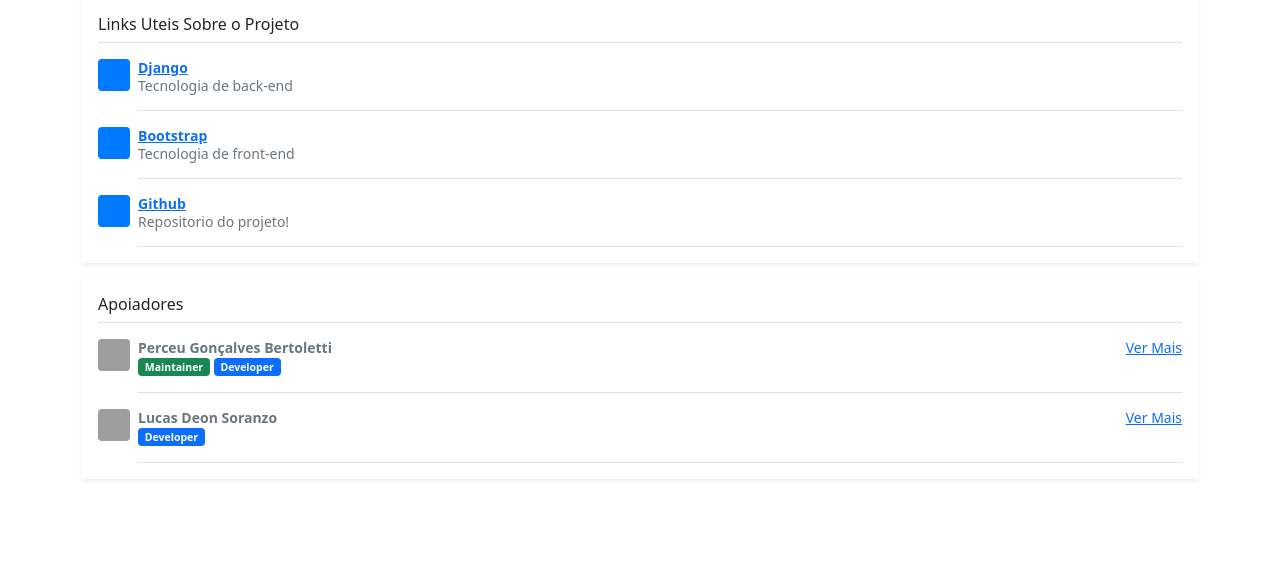
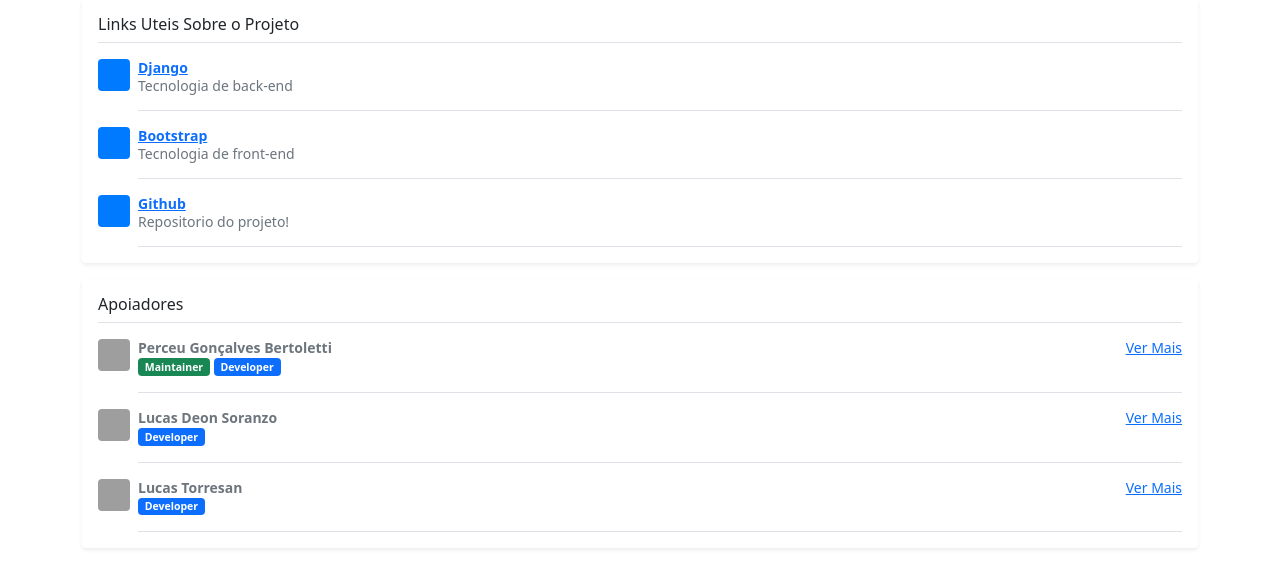
Before and after one commit to LucasTor/codetools, a Django app: page /help/ in a window 1280 px wide. Shown: the part 178-766 px from the top of the page. Run offline with Django 4.2, Linux system fonts and the light colour scheme; some libraries are stand-ins or nearby versions; grey boxes are pictures that could not be loaded.

Commit message:
fix: add Lucas Torresan as collaborator on about page

```diff
--- a/codetools/help/templates/about.html
+++ b/codetools/help/templates/about.html
@@ -67,5 +67,15 @@
           <span class="badge bg-primary">Developer</span>
         </div>
       </div>
+      <div class="d-flex text-muted pt-3">
+        <img src="https://avatars.githubusercontent.com/u/25714552?v=4" alt="gravatar" width="32" height="32" class="bd-placeholder-img flex-shrink-0 me-2 rounded">
+        <div class="pb-3 mb-0 small lh-sm border-bottom w-100">
+          <div class="d-flex justify-content-between">
+            <strong class="text-gray-dark">Lucas Torresan</strong>
+            <a href="https://www.linkedin.com/in/lucas-torresan-8b36b01a4/">Ver Mais</a>
+          </div>
+          <span class="badge bg-primary">Developer</span>
+        </div>
+      </div>
   </main>
 {% endblock %}
```
